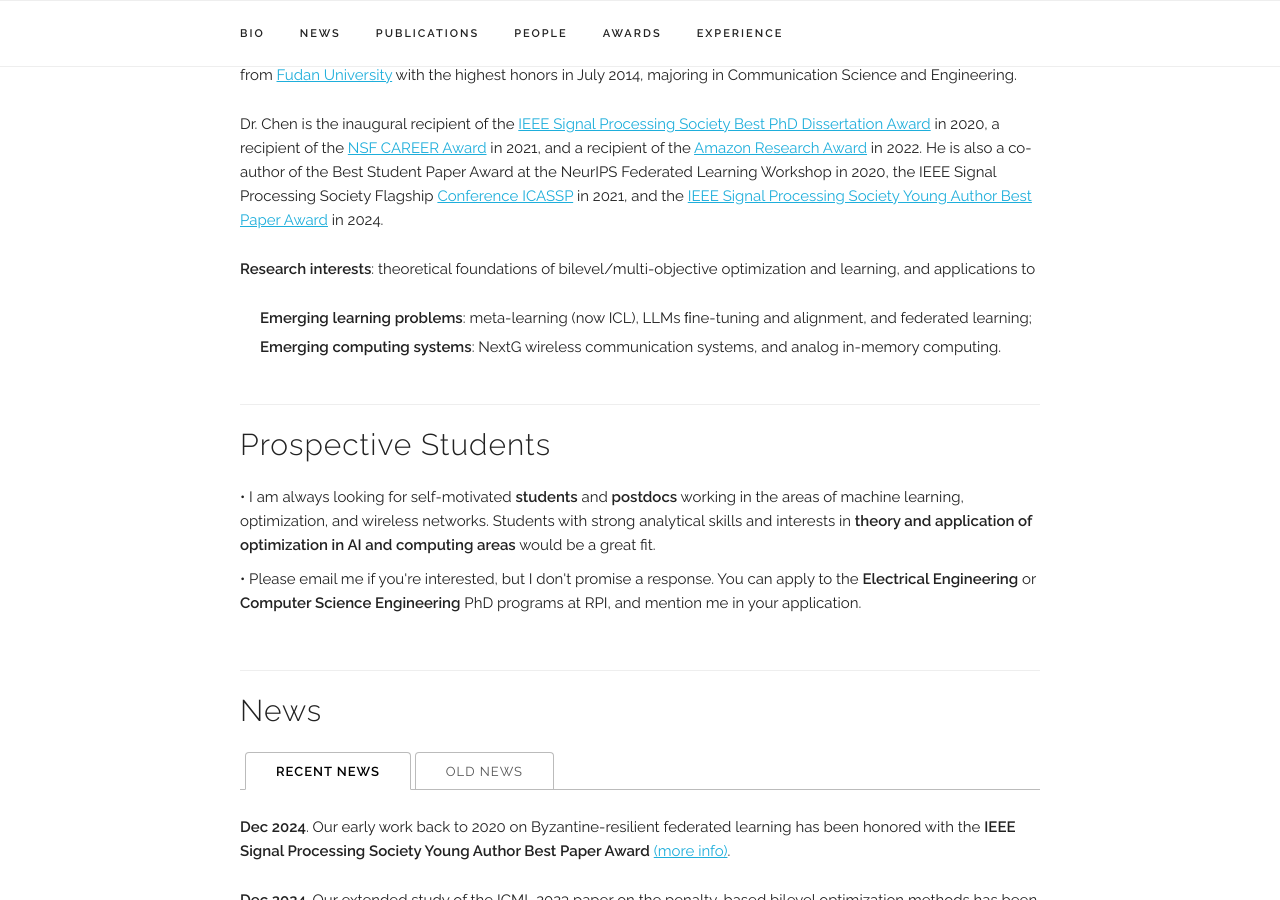
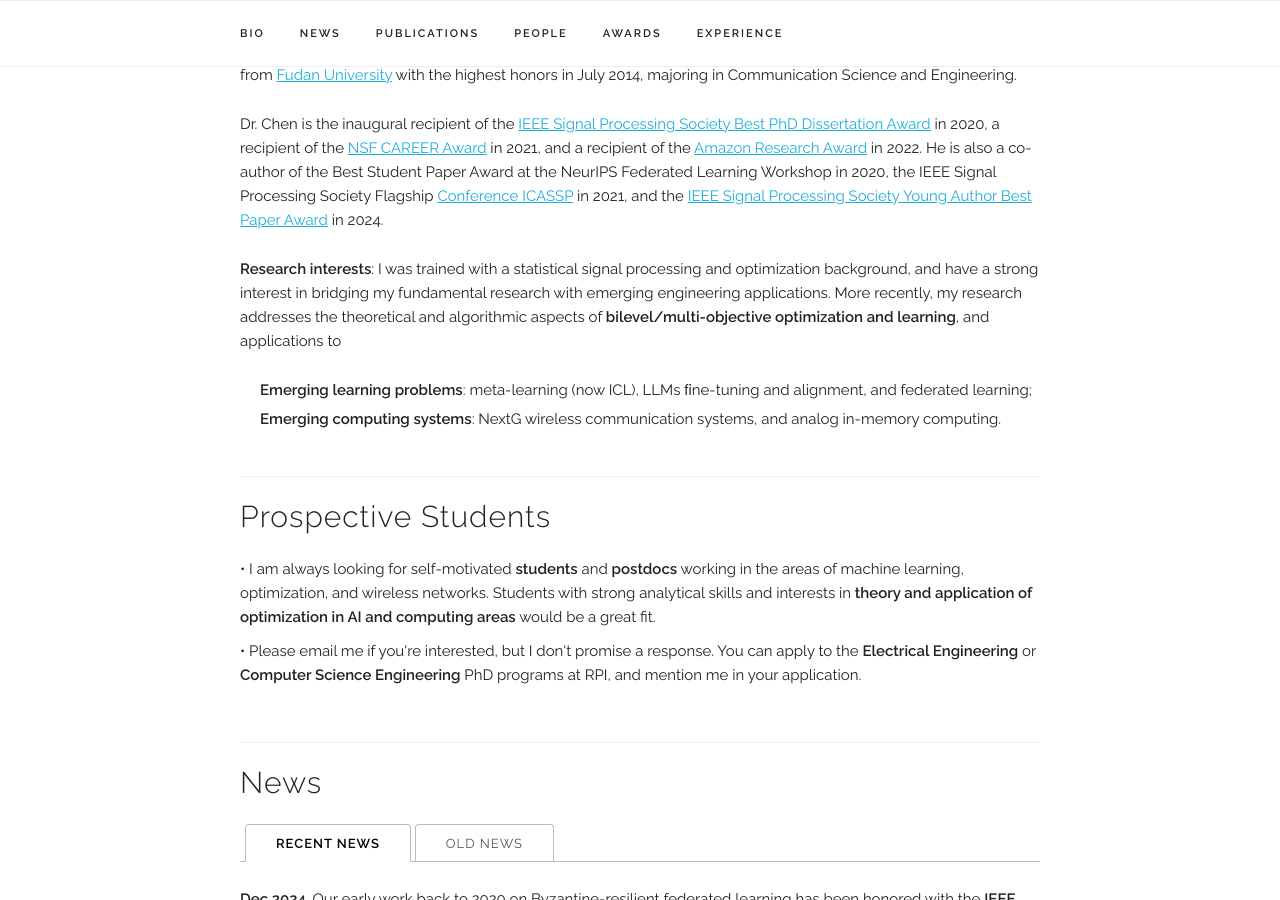
Before and after one commit to chentianyi1991/chentianyi1991.github.io, a Jekyll site: the page built from index.html, in a window 1280 px wide and 900 px high, scrolled down 536 px. Built offline with Jekyll 4.4.1, drawn with Linux system fonts in a browser that asks for light colours; some web fonts are replaced; comment, search, counter and statistics services are not loaded.

Commit message:
Update index.html

```diff
--- a/index.html
+++ b/index.html
@@ -14,7 +14,8 @@ title: Home
   <p>Dr. Chen is the inaugural recipient of the <a href="https://cse.umn.edu/ece/feature-stories/alumnus-tianyi-chen-receives-ieee-sps-best-dissertation-award">IEEE Signal Processing Society Best PhD Dissertation Award</a> in 2020, a recipient of the <a href="https://www.nsf.gov/awardsearch/showAward?AWD_ID=2047177&HistoricalAwards=false">NSF CAREER Award</a> in 2021, and a recipient of the <a href="https://www.amazon.science/research-awards/program-updates/fall-2021-and-winter-2022-amazon-research-awards-recipients-announced">Amazon Research Award</a> in 2022.
     He is also a co-author of the Best Student Paper Award at the NeurIPS Federated Learning Workshop in 2020, the IEEE Signal Processing Society Flagship <a href="https://ww3.math.ucla.edu/dr-yuejiao-sun-receives-outstanding-student-paper-award-from-icassp2021/">Conference ICASSP</a> in 2021, and the <a href="https://signalprocessingsociety.org/community-involvement/award-recipients/">IEEE Signal Processing Society Young Author Best Paper Award</a> in 2024.</p>
 
- <p><b>Research interests</b>: theoretical foundations of bilevel/multi-objective optimization and learning, and applications to
+ <p><b>Research interests</b>: I was trained with a statistical signal processing and optimization background, and have a strong interest in bridging my fundamental research with emerging engineering applications.
+   More recently, my research addresses the theoretical and algorithmic aspects of <b>bilevel/multi-objective optimization and learning</b>, and applications to
 <ul style="margin-left: 20px;">
   <span style="display: inline-block; margin-top: 0px; margin-bottom: 5px">
     <b>Emerging learning problems</b>: meta-learning (now ICL), LLMs ﬁne-tuning and alignment, and federated learning;
```
